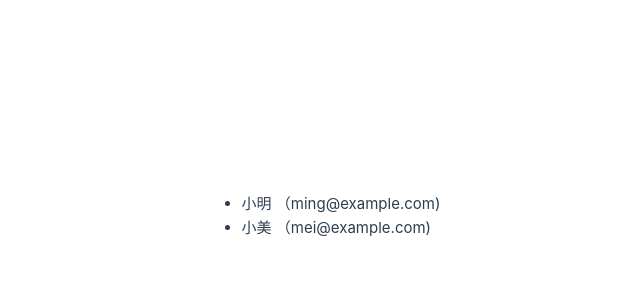
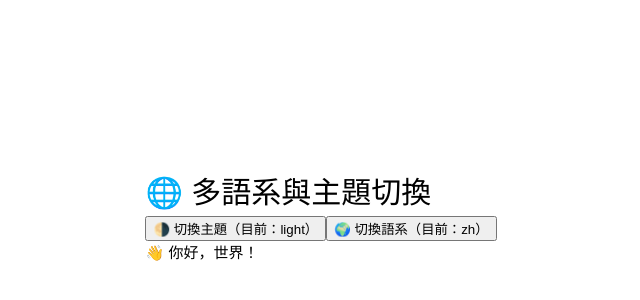
Before and after one commit to Chun5102/testproject, a Vue app: page / in a window 1280 px wide. Shown: the part 184-484 px from the top of the page, without its empty margins (319-959 px from the left). Built offline with nearby package versions, Linux system fonts and the light colour scheme.

Commit message:
ProvideInjectRef.vue ThemeToggler.vue LanguageSwitcher.vue ContextUser.vue

```diff
--- a/src/App.vue
+++ b/src/App.vue
@@ -38,8 +38,9 @@ import ProductPage from './components/ProductPage.vue'
 import FancyButton from './components/slot/FancyButton.vue'
 import BaseLayout from './components/slot/BaseLayout.vue'
 import TabBar from './components/slot/TabBar.vue'
-import TabBarP from './components/slot/TabBarp.vue'
+import TabBarP from './components/slot/TabBarP.vue'
 import UserData from './components/slot/UserData.vue'
+import ProvideInjectRef from './components/Provide/ProvideInjectRef.vue'
 
 import { ref } from 'vue'
 
@@ -130,7 +131,8 @@ function onDelete() {
     </BaseLayout> -->
     <!-- <TabBar /> -->
     <!-- <TabBarP /> -->
-    <UserData />
+    <!-- <UserData /> -->
+    <ProvideInjectRef />
   </main>
 </template>
 
--- /dev/null
+++ b/src/components/Provide/ContextUser.vue
@@ -0,0 +1,15 @@
+<script setup>
+import { inject, computed } from 'vue'
+
+const context = inject('context')
+
+const greeting = computed(() => {
+  return context.locale === 'zh' ? '你好，世界！' : 'Hello, world!'
+})
+</script>
+
+<template>
+  <p>👋 {{ greeting }}</p>
+</template>
+
+<style scoped></style>
--- /dev/null
+++ b/src/components/Provide/LanguageSwitcher.vue
@@ -0,0 +1,15 @@
+<script setup>
+import { inject } from 'vue'
+
+const context = inject('context')
+
+function toggleLocale() {
+  context.locale = context.locale === 'zh' ? 'en' : 'zh'
+}
+</script>
+
+<template>
+  <button @click="toggleLocale">🌍 切換語系（目前：{{ context.locale }}）</button>
+</template>
+
+<style scoped></style>
--- /dev/null
+++ b/src/components/Provide/ProvideInjectRef.vue
@@ -0,0 +1,33 @@
+<script setup>
+import { ref, provide, reactive } from 'vue'
+import ThemeToggler from './ThemeToggler.vue'
+import LanguageSwitcher from './LanguageSwitcher.vue'
+import ContextUser from './ContextUser.vue'
+
+const context = reactive({
+  theme: 'light',
+  locale: 'zh',
+})
+
+provide('context', context)
+</script>
+
+<template>
+  <div :class="context.theme">
+    <h1>🌐 多語系與主題切換</h1>
+    <ThemeToggler />
+    <LanguageSwitcher />
+    <ContextUser />
+  </div>
+</template>
+
+<style scoped>
+.light {
+  background-color: #fff;
+  color: #000;
+}
+.dark {
+  background-color: #222;
+  color: #fff;
+}
+</style>
--- /dev/null
+++ b/src/components/Provide/ThemeToggler.vue
@@ -0,0 +1,15 @@
+<script setup>
+import { inject } from 'vue'
+
+const context = inject('context')
+
+function toggleTheme() {
+  context.theme = context.theme === 'light' ? 'dark' : 'light'
+}
+</script>
+
+<template>
+  <button @click="toggleTheme">🌗 切換主題（目前：{{ context.theme }}）</button>
+</template>
+
+<style scoped></style>
```
